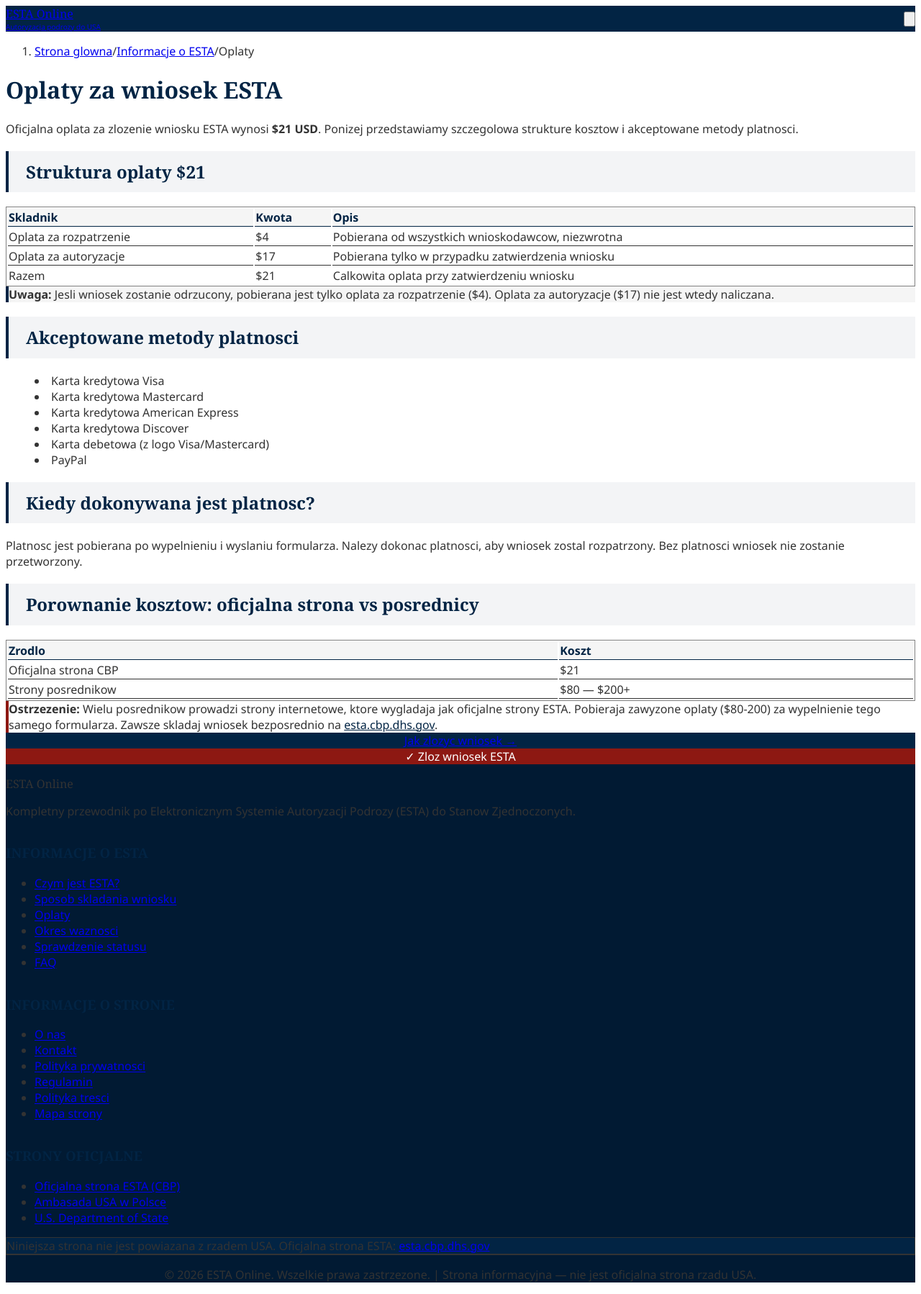
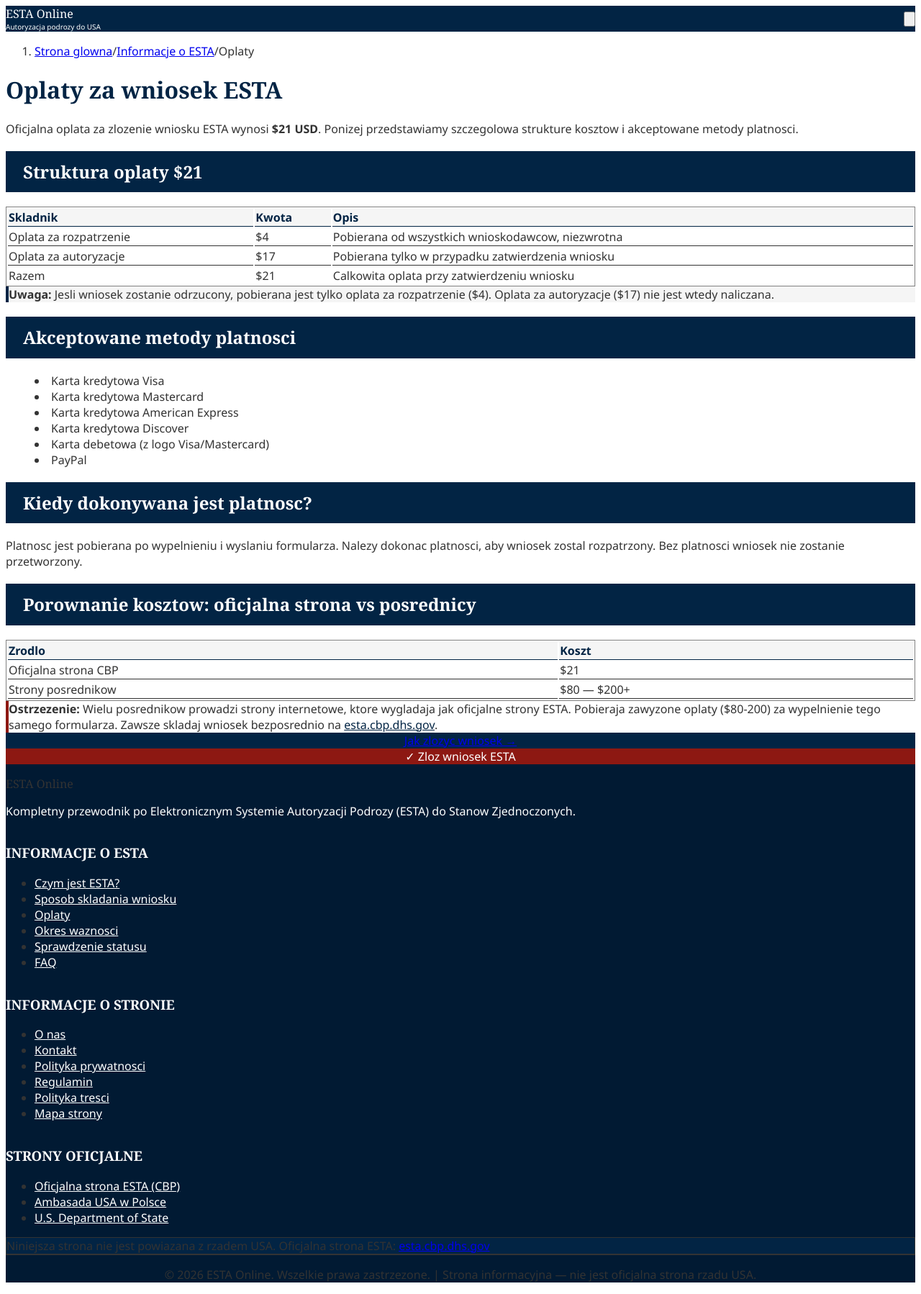
Before and after one commit to mediaxsaburoai0818-design/esta-travel-auth-site, a Next.js app: page /esta-info/fee in a window 1280 px wide. Shown: the whole page at 72% size. Built offline with nearby package versions, Linux system fonts and the light colour scheme.

Commit message:
10点UI修正: ロゴ白字/h1白/グレーテキスト/ボタン削除/見出しネイビー/高さ揃え/枠削除下線/CTA統一/フッター白

```diff
--- a/app/globals.css
+++ b/app/globals.css
@@ -48,14 +48,13 @@ html {
 
 /* Heading band for section H2s on content pages */
 .heading-band {
-  background-color: #f3f4f6;
-  color: #022444 !important;
+  background-color: #022444;
+  color: white !important;
   padding: 1rem 1.5rem;
   font-weight: bold;
   font-size: 1.125rem;
   line-height: 1.4;
   word-break: break-word;
-  border-left: 4px solid #022444;
 }
 @media (max-width: 767px) {
   .heading-band {
--- a/components/Footer.tsx
+++ b/components/Footer.tsx
@@ -17,7 +17,7 @@ export default function Footer() {
               >
                 ESTA Online
               </p>
-              <p className="text-sm text-gray-300 leading-relaxed">
+              <p className="text-sm leading-relaxed" style={{ color: "white" }}>
                 Kompletny przewodnik po Elektronicznym Systemie Autoryzacji
                 Podrozy (ESTA) do Stanow Zjednoczonych.
               </p>
@@ -25,14 +25,14 @@ export default function Footer() {
 
             {/* ESTA Info links */}
             <div>
-              <h3 className="text-sm font-bold text-white mb-3 uppercase tracking-wider">
+              <h3 className="text-sm font-bold mb-3 uppercase tracking-wider" style={{ color: "white" }}>
                 Informacje o ESTA
               </h3>
               <ul className="space-y-2 text-sm">
                 <li>
                   <Link
                     href="/esta-info/what-is-esta/"
-                    className="text-white underline underline-offset-2 hover:text-gray-200 transition"
+                    className="hover:text-gray-200 transition" style={{ color: "white", textDecoration: "underline" }}
                   >
                     Czym jest ESTA?
                   </Link>
@@ -40,7 +40,7 @@ export default function Footer() {
                 <li>
                   <Link
                     href="/esta-info/application/"
-                    className="text-white underline underline-offset-2 hover:text-gray-200 transition"
+                    className="hover:text-gray-200 transition" style={{ color: "white", textDecoration: "underline" }}
                   >
                     Sposob skladania wniosku
                   </Link>
@@ -48,7 +48,7 @@ export default function Footer() {
                 <li>
                   <Link
                     href="/esta-info/fee/"
-                    className="text-white underline underline-offset-2 hover:text-gray-200 transition"
+                    className="hover:text-gray-200 transition" style={{ color: "white", textDecoration: "underline" }}
                   >
                     Oplaty
                   </Link>
@@ -56,7 +56,7 @@ export default function Footer() {
                 <li>
                   <Link
                     href="/esta-info/expiration/"
-                    className="text-white underline underline-offset-2 hover:text-gray-200 transition"
+                    className="hover:text-gray-200 transition" style={{ color: "white", textDecoration: "underline" }}
                   >
                     Okres waznosci
                   </Link>
@@ -64,7 +64,7 @@ export default function Footer() {
                 <li>
                   <Link
                     href="/esta-info/status-check/"
-                    className="text-white underline underline-offset-2 hover:text-gray-200 transition"
+                    className="hover:text-gray-200 transition" style={{ color: "white", textDecoration: "underline" }}
                   >
                     Sprawdzenie statusu
                   </Link>
@@ -72,7 +72,7 @@ export default function Footer() {
                 <li>
                   <Link
                     href="/faq/"
-                    className="text-white underline underline-offset-2 hover:text-gray-200 transition"
+                    className="hover:text-gray-200 transition" style={{ color: "white", textDecoration: "underline" }}
                   >
                     FAQ
                   </Link>
@@ -82,14 +82,14 @@ export default function Footer() {
 
             {/* Site info links */}
             <div>
-              <h3 className="text-sm font-bold text-white mb-3 uppercase tracking-wider">
+              <h3 className="text-sm font-bold mb-3 uppercase tracking-wider" style={{ color: "white" }}>
                 Informacje o stronie
               </h3>
               <ul className="space-y-2 text-sm">
                 <li>
                   <Link
                     href="/site-info/about/"
-                    className="text-white underline underline-offset-2 hover:text-gray-200 transition"
+                    className="hover:text-gray-200 transition" style={{ color: "white", textDecoration: "underline" }}
                   >
                     O nas
                   </Link>
@@ -97,7 +97,7 @@ export default function Footer() {
                 <li>
                   <Link
                     href="/site-info/contact/"
-                    className="text-white underline underline-offset-2 hover:text-gray-200 transition"
+                    className="hover:text-gray-200 transition" style={{ color: "white", textDecoration: "underline" }}
                   >
                     Kontakt
                   </Link>
@@ -105,7 +105,7 @@ export default function Footer() {
                 <li>
                   <Link
                     href="/site-info/privacy-policy/"
-                    className="text-white underline underline-offset-2 hover:text-gray-200 transition"
+                    className="hover:text-gray-200 transition" style={{ color: "white", textDecoration: "underline" }}
                   >
                     Polityka prywatnosci
                   </Link>
@@ -113,7 +113,7 @@ export default function Footer() {
                 <li>
                   <Link
                     href="/site-info/agreement/"
-                    className="text-white underline underline-offset-2 hover:text-gray-200 transition"
+                    className="hover:text-gray-200 transition" style={{ color: "white", textDecoration: "underline" }}
                   >
                     Regulamin
                   </Link>
@@ -121,7 +121,7 @@ export default function Footer() {
                 <li>
                   <Link
                     href="/site-info/contents-policy/"
-                    className="text-white underline underline-offset-2 hover:text-gray-200 transition"
+                    className="hover:text-gray-200 transition" style={{ color: "white", textDecoration: "underline" }}
                   >
                     Polityka tresci
                   </Link>
@@ -129,7 +129,7 @@ export default function Footer() {
                 <li>
                   <Link
                     href="/sitemap/"
-                    className="text-white underline underline-offset-2 hover:text-gray-200 transition"
+                    className="hover:text-gray-200 transition" style={{ color: "white", textDecoration: "underline" }}
                   >
                     Mapa strony
                   </Link>
@@ -139,7 +139,7 @@ export default function Footer() {
 
             {/* Official links */}
             <div>
-              <h3 className="text-sm font-bold text-white mb-3 uppercase tracking-wider">
+              <h3 className="text-sm font-bold mb-3 uppercase tracking-wider" style={{ color: "white" }}>
                 Strony oficjalne
               </h3>
               <ul className="space-y-2 text-sm">
@@ -148,7 +148,7 @@ export default function Footer() {
                     href="https://esta.cbp.dhs.gov"
                     target="_blank"
                     rel="noopener noreferrer"
-                    className="text-white underline underline-offset-2 hover:text-gray-200 transition"
+                    className="hover:text-gray-200 transition" style={{ color: "white", textDecoration: "underline" }}
                   >
                     Oficjalna strona ESTA (CBP)
                   </a>
@@ -158,7 +158,7 @@ export default function Footer() {
                     href="https://pl.usembassy.gov/"
                     target="_blank"
                     rel="noopener noreferrer"
-                    className="text-white underline underline-offset-2 hover:text-gray-200 transition"
+                    className="hover:text-gray-200 transition" style={{ color: "white", textDecoration: "underline" }}
                   >
                     Ambasada USA w Polsce
                   </a>
@@ -168,7 +168,7 @@ export default function Footer() {
                     href="https://travel.state.gov/"
                     target="_blank"
                     rel="noopener noreferrer"
-                    className="text-white underline underline-offset-2 hover:text-gray-200 transition"
+                    className="hover:text-gray-200 transition" style={{ color: "white", textDecoration: "underline" }}
                   >
                     U.S. Department of State
                   </a>
--- a/components/Header.tsx
+++ b/components/Header.tsx
@@ -30,16 +30,18 @@ export default function Header() {
       <div className="max-w-6xl mx-auto px-4 py-3">
         <div className="flex items-center justify-between">
           {/* Logo */}
-          <Link href="/" className="flex flex-col">
+          <Link href="/" className="flex flex-col" style={{ textDecoration: "none" }}>
             <span
-              className="text-xl md:text-2xl font-bold tracking-wide text-white leading-tight"
+              className="text-xl md:text-2xl font-bold tracking-wide leading-tight"
               style={{
                 fontFamily: "var(--font-noto-serif), serif",
+                color: "white",
+                textDecoration: "none",
               }}
             >
               ESTA Online
             </span>
-            <span className="text-[10px] md:text-xs text-gray-100 tracking-wider">
+            <span className="text-[10px] md:text-xs tracking-wider" style={{ color: "white", textDecoration: "none" }}>
               Autoryzacja podrozy do USA
             </span>
           </Link>
```
Also changed, not shown: app/page.tsx (+21 -26 lines).
